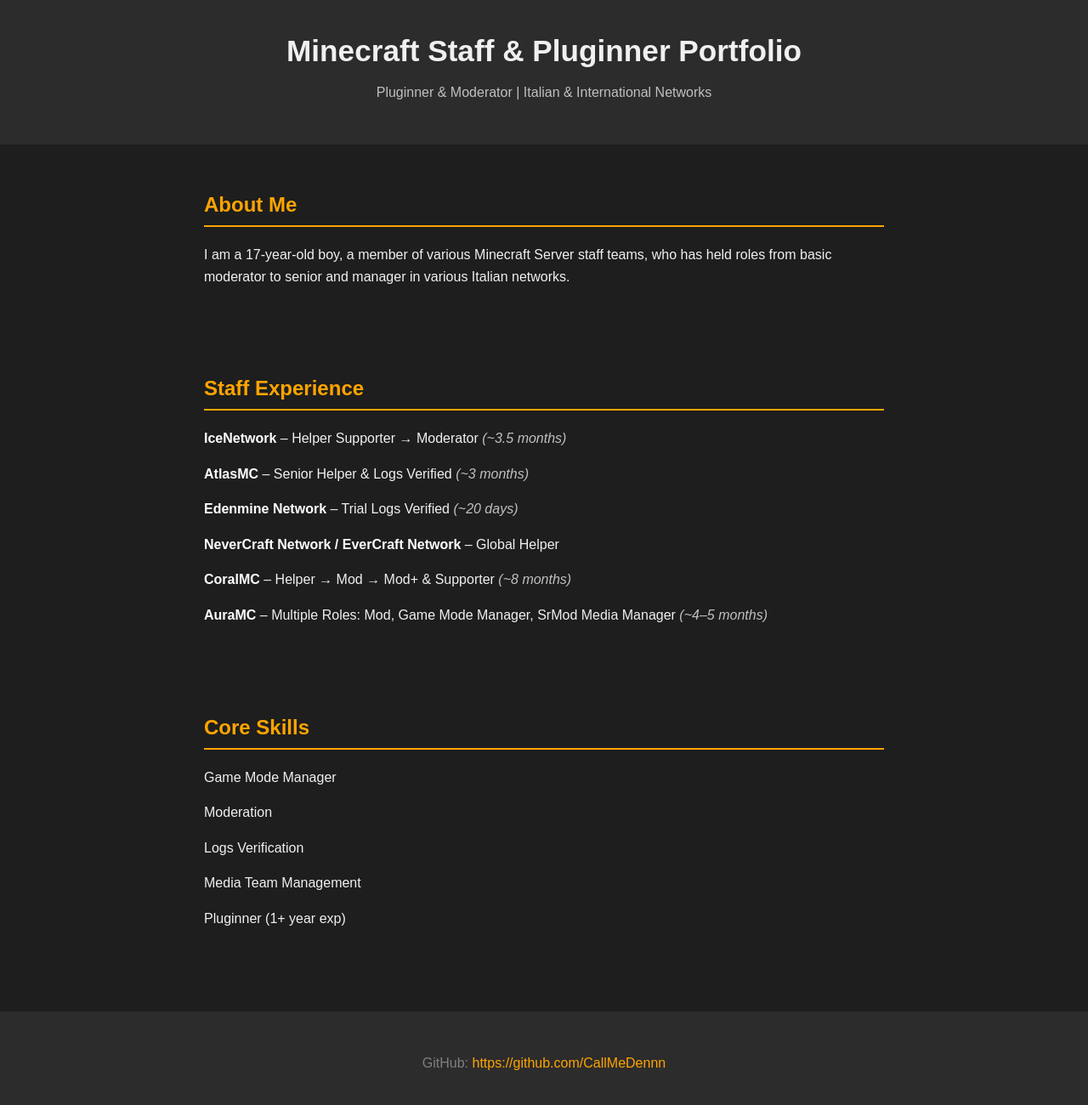
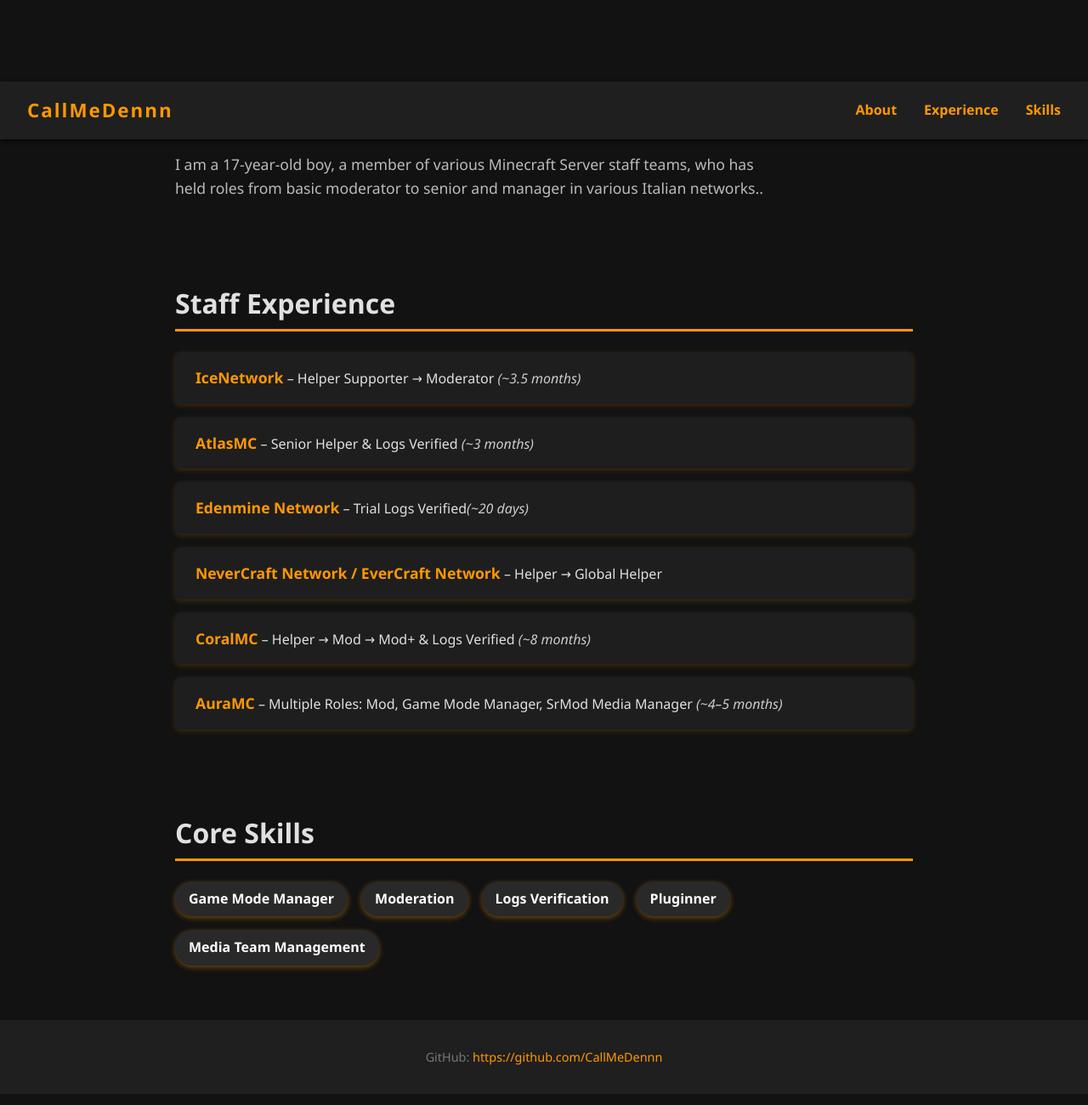
Before and after one commit to CallMeDennn/denportfolio.github.io, a plain HTML site: page index.html in a window 1280 px wide. Shown: the whole page at 85% size. Drawn offline with Linux system fonts and the light colour scheme.

Commit message:
Update index.html

```diff
--- a/index.html
+++ b/index.html
@@ -5,86 +5,184 @@
   <title>Minecraft Staff Portfolio</title>
   <meta name="viewport" content="width=device-width, initial-scale=1" />
   <style>
+    /* Reset & base */
+    * {
+      box-sizing: border-box;
+      margin: 0; padding: 0;
+    }
     body {
-      font-family: Arial, sans-serif;
-      background-color: #1e1e1e;
-      color: #f0f0f0;
-      margin: 0; padding: 0;
+      font-family: 'Segoe UI', Tahoma, Geneva, Verdana, sans-serif;
+      background-color: #121212;
+      color: #e0e0e0;
       line-height: 1.6;
-    }
-    header {
-      background-color: #2c2c2c;
-      padding: 2rem;
-      text-align: center;
-    }
-    header h1 { margin: 0; font-size: 2.2rem; }
-    header p { margin-top: 0.5rem; color: #c0c0c0; }
-    section {
-      max-width: 800px;
-      margin: auto;
-      padding: 2rem;
-    }
-    h2 {
-      color: #ffa500;
-      border-bottom: 2px solid #ffa500;
-      padding-bottom: 0.3rem;
-    }
-    ul { list-style: none; padding: 0; }
-    li { margin-bottom: 1rem; }
-    .role { font-weight: bold; color: #fff; }
-    .duration { font-style: italic; color: #c0c0c0; }
-    footer {
-      background-color: #2c2c2c;
-      color: #808080;
-      text-align: center;
-      padding: 2rem;
-      margin-top: 3rem;
+      scroll-behavior: smooth;
     }
     a {
-      color: #ffa500;
+      color: #ff9800;
       text-decoration: none;
     }
     a:hover {
       text-decoration: underline;
     }
+    /* Navbar */
+    nav {
+      position: fixed;
+      width: 100%;
+      background: #1f1f1f;
+      padding: 1rem 2rem;
+      display: flex;
+      justify-content: space-between;
+      align-items: center;
+      box-shadow: 0 2px 5px rgba(0,0,0,0.7);
+      z-index: 100;
+    }
+    nav .logo {
+      font-weight: 700;
+      font-size: 1.4rem;
+      letter-spacing: 2px;
+      color: #ff9800;
+    }
+    nav ul {
+      list-style: none;
+      display: flex;
+      gap: 2rem;
+    }
+    nav ul li {
+      font-weight: 600;
+      cursor: pointer;
+    }
+    nav ul li:hover {
+      color: #ffb74d;
+    }
+    /* Sections */
+    section {
+      max-width: 900px;
+      margin: 6rem auto 4rem;
+      padding: 0 1rem;
+    }
+    section h2 {
+      font-size: 2rem;
+      border-bottom: 3px solid #ff9800;
+      padding-bottom: 0.3rem;
+      margin-bottom: 1.5rem;
+      font-weight: 700;
+    }
+    /* About */
+    #about p {
+      font-size: 1.1rem;
+      max-width: 700px;
+      margin-bottom: 2rem;
+      color: #bbb;
+    }
+    /* Experience */
+    .experience-list {
+      list-style: none;
+      padding-left: 0;
+    }
+    .experience-list li {
+      background: #1e1e1e;
+      margin-bottom: 1rem;
+      padding: 1rem 1.5rem;
+      border-radius: 6px;
+      box-shadow: 0 2px 6px rgba(255, 152, 0, 0.2);
+      transition: background 0.3s ease;
+    }
+    .experience-list li:hover {
+      background: #292929;
+    }
+    .role {
+      font-weight: 700;
+      font-size: 1.1rem;
+      color: #ff9800;
+    }
+    .duration {
+      font-style: italic;
+      color: #ccc;
+    }
+    /* Skills */
+    .skills-list {
+      list-style: none;
+      display: flex;
+      flex-wrap: wrap;
+      gap: 1rem;
+      padding-left: 0;
+    }
+    .skills-list li {
+      background: #292929;
+      padding: 0.5rem 1rem;
+      border-radius: 20px;
+      box-shadow: 0 2px 6px rgba(255, 152, 0, 0.4);
+      font-weight: 600;
+      color: #fff;
+      transition: background 0.3s ease;
+    }
+    .skills-list li:hover {
+      background: #ff9800;
+      color: #121212;
+      cursor: default;
+    }
+    /* Footer */
+    footer {
+      text-align: center;
+      padding: 2rem 1rem;
+      background: #1f1f1f;
+      color: #777;
+      font-size: 0.9rem;
+      margin-top: 3rem;
+    }
+    /* Responsive */
+    @media(max-width: 600px) {
+      nav ul {
+        gap: 1rem;
+      }
+      section {
+        margin: 5rem 1rem 3rem;
+      }
+    }
   </style>
 </head>
 <body>
-  <header>
-    <h1>Minecraft Staff & Pluginner Portfolio</h1>
-    <p>Pluginner & Moderator | Italian & International Networks</p>
-  </header>
 
-  <section>
+<nav>
+  <div class="logo">CallMeDennn</div>
+  <ul>
+    <li><a href="#about">About</a></li>
+    <li><a href="#experience">Experience</a></li>
+    <li><a href="#skills">Skills</a></li>
+  </ul>
+</nav>
+
+<section id="about">
   <h2>About Me</h2>
-    <p>I am a 17-year-old boy, a member of various Minecraft Server staff teams, who has held roles from basic moderator to senior and manager in various Italian networks.</p>
+  <p>I am a 17-year-old boy, a member of various Minecraft Server staff teams, who has held roles from basic moderator to senior and manager in various Italian networks..</p>
 </section>
 
-  <section>
+<section id="experience">
   <h2>Staff Experience</h2>
-    <ul>
+  <ul class="experience-list">
     <li><span class="role">IceNetwork</span> – Helper Supporter → Moderator <span class="duration">(~3.5 months)</span></li>
     <li><span class="role">AtlasMC</span> – Senior Helper & Logs Verified <span class="duration">(~3 months)</span></li>
-      <li><span class="role">Edenmine Network</span> – Trial Logs Verified <span class="duration">(~20 days)</span></li>
-      <li><span class="role">NeverCraft Network / EverCraft Network</span> – Global Helper</li>
-      <li><span class="role">CoralMC</span> – Helper → Mod → Mod+ & Supporter <span class="duration">(~8 months)</span></li>
+    <li><span class="role">Edenmine Network</span> – Trial Logs Verified<span class="duration">(~20 days)</span></li>
+    <li><span class="role">NeverCraft Network / EverCraft Network</span> – Helper → Global Helper</li>
+    <li><span class="role">CoralMC</span> – Helper → Mod → Mod+ & Logs Verified <span class="duration">(~8 months)</span></li>
     <li><span class="role">AuraMC</span> – Multiple Roles: Mod, Game Mode Manager, SrMod Media Manager <span class="duration">(~4–5 months)</span></li>
   </ul>
 </section>
 
-  <section>
+<section id="skills">
   <h2>Core Skills</h2>
-    <ul>
+  <ul class="skills-list">
     <li>Game Mode Manager</li>
     <li>Moderation</li>
     <li>Logs Verification</li>
+    <li>Pluginner</li>
     <li>Media Team Management</li>
-      <li>Pluginner (1+ year exp)</li>
   </ul>
 </section>
 
 <footer>
   <p>GitHub: <a href="https://github.com/CallMeDennn" target="_blank">https://github.com/CallMeDennn</a></p>
 </footer>
+
 </body>
 </html>
```
Lines whose indentation alone changed are shown as unchanged.
